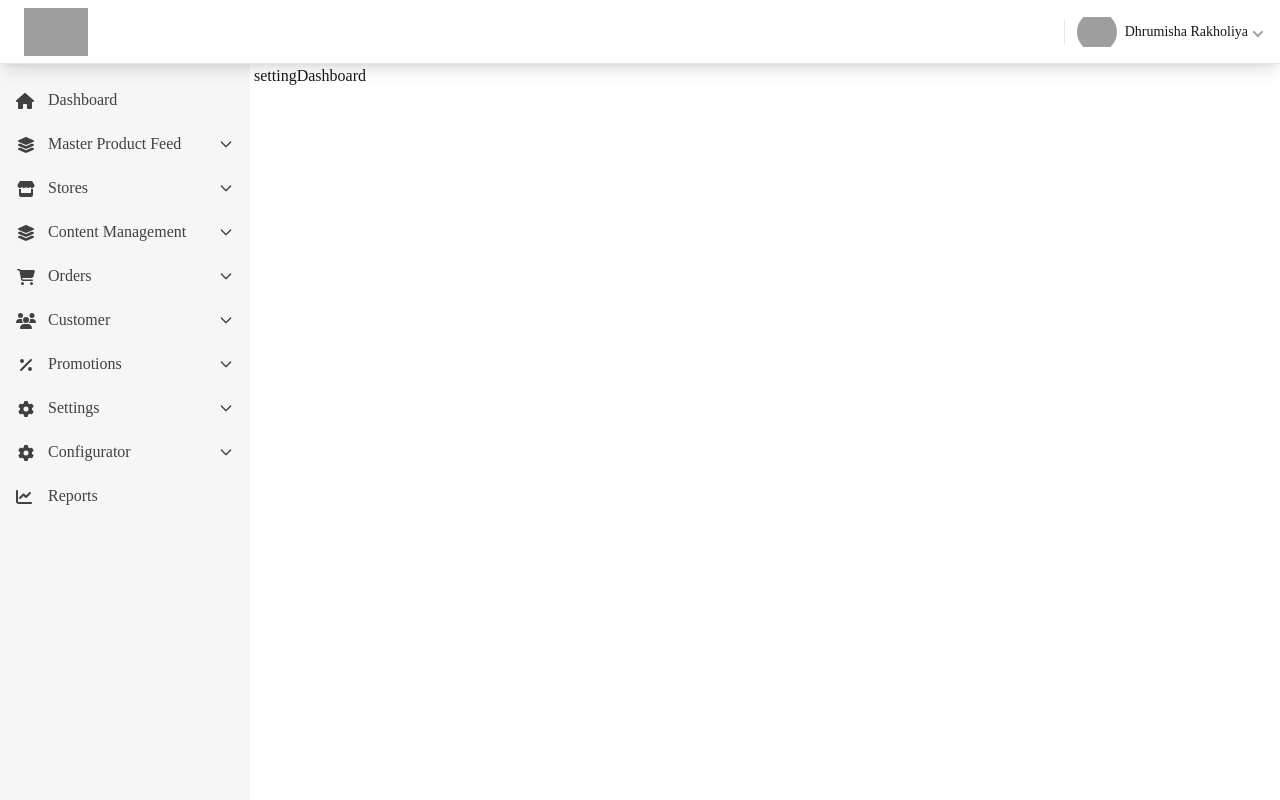
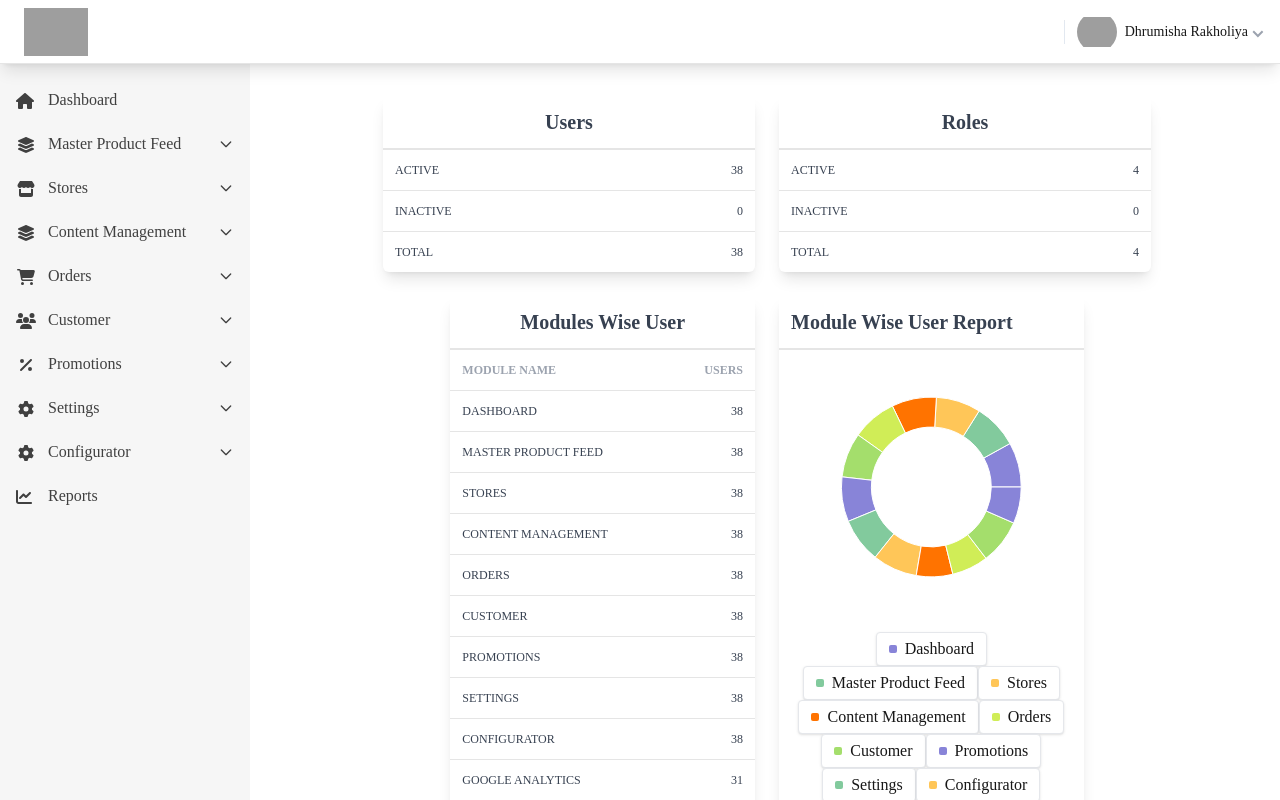
Before and after one commit to Kishan-Vadaliya/LanoRevAmp, a Next.js app in the folder frontend/: page /admin/settings/dashboard in a window 1280 px wide. Built offline with nearby package versions, Linux system fonts and the light colour scheme; grey boxes are pictures that could not be loaded.

Commit message:
setting dashboard using json

```diff
--- a/frontend/src/admin-pages/settingDashboard/index.tsx
+++ b/frontend/src/admin-pages/settingDashboard/index.tsx
@@ -1,9 +1,182 @@
-import React from 'react'
+"use client";
+import { PieChart, Pie, ResponsiveContainer, Tooltip, Cell } from "recharts";
+import { ModuleWiseUserData } from "../../data/chart";
+import { useState } from "react";
 
-function settingDashboard() {
+const SettingDashboard = () => {
+  const [data, setData] = useState(ModuleWiseUserData);
+  const toggleVisibility = (name: string) => {
+    setData((prevData) =>
+      prevData.map((item) =>
+        item.name === name
+          ? { ...item, users: item.users === 0 ? 38 : 0 } // Toggle users count
+          : item
+      )
+    );
+  };
+
   return (
-    <div>settingDashboard</div>
-  )
-}
+    <div className="px-4 sm:px-6 lg:px-8 py-8 w-full">
+      <div className="grid grid-cols-12 gap-6 max-w-3xl mx-auto mb-6">
+        {/* User Wise */}
+        <div className="flex flex-col col-span-full sm:col-span-6 xl:col-span-6 bg-white shadow-lg rounded-md">
+          <div className="text-center item-center block">
+            <div className="flex flex-wrap items-center">
+              <div className="relative w-full max-w-full text-center">
+                <a href="/admin/Settings/user">
+                  <div className="p-3 font-semibold text-xl text-gray-700 border-b-2 border-neutral-200">
+                    Users
+                  </div>
+                </a>
+                <div className="p-3 text-gray-700 uppercase text-xs flex justify-between border-b border-neutral-200 last:border-b-0">
+                  <a href="/admin/Settings/user">
+                    <div>Active</div>
+                  </a>
+                  <div>38</div>
+                </div>
+                <div className="p-3 text-gray-700 uppercase text-xs flex justify-between border-b border-neutral-200 last:border-b-0">
+                  <a href="/admin/Settings/user">
+                    <div>InActive</div>
+                  </a>
+                  <div>0</div>
+                </div>
+                <div className="p-3 text-gray-700 uppercase text-xs flex justify-between border-b border-neutral-200 last:border-b-0">
+                  <a href="/admin/Settings/user">
+                    <div>Total</div>
+                  </a>
+                  <div>38</div>
+                </div>
+              </div>
+            </div>
+          </div>
+        </div>
 
-export default settingDashboard;
+        {/* Role Wise */}
+        <div className="flex flex-col col-span-full sm:col-span-6 xl:col-span-6 bg-white shadow-lg rounded-md">
+          <div className="text-center item-center block">
+            <div className="flex flex-wrap items-center">
+              <div className="relative w-full max-w-full text-center">
+                <a href="/admin/Settings/roles">
+                  <div className="p-3 font-semibold text-xl text-gray-700 border-b-2 border-neutral-200">
+                    Roles
+                  </div>
+                </a>
+                <div className="p-3 text-gray-700 uppercase text-xs flex justify-between border-b border-neutral-200 last:border-b-0">
+                  <a href="/admin/Settings/roles">
+                    <div>Active</div>
+                  </a>
+                  <div>4</div>
+                </div>
+                <div className="p-3 text-gray-700 uppercase text-xs flex justify-between border-b border-neutral-200 last:border-b-0">
+                  <a href="/admin/Settings/roles">
+                    <div>InActive</div>
+                  </a>
+                  <div>0</div>
+                </div>
+                <div className="p-3 text-gray-700 uppercase text-xs flex justify-between border-b border-neutral-200 last:border-b-0">
+                  <a href="/admin/Settings/roles">
+                    <div>Total</div>
+                  </a>
+                  <div>4</div>
+                </div>
+              </div>
+            </div>
+          </div>
+        </div>
+      </div>
+
+      <div className="grid grid-cols-12 gap-6 max-w-full mx-auto mb-6">
+        <div className="hidden xl:block flex flex-col col-span-full xl:col-span-2">
+          {" "}
+        </div>
+
+        {/* Modules Wise User */}
+        <div className="flex flex-col col-span-full xl:col-span-4 bg-white shadow-lg rounded-md">
+          <div className="text-center item-center block">
+            <div className="flex flex-wrap items-center">
+              <div className="relative w-full max-w-full text-center">
+                <div className="p-3 font-semibold text-xl text-gray-700 border-b-2 border-neutral-200">
+                  <div>Modules Wise User </div>
+                </div>
+                <div className="p-3 text-gray-700 uppercase font-bold text-xs flex justify-between border-b border-neutral-200 last:border-b-0">
+                  <div className="text-gray-400"> Module Name</div>
+                  <div className="text-gray-400"> Users </div>
+                </div>
+                {ModuleWiseUserData.map((item) => (
+                  <div className="p-3 text-gray-700 uppercase text-xs flex justify-between border-b border-neutral-200 last:border-b-0">
+                    <div> {item.name}</div>
+                    <div> {item.users}</div>
+                  </div>
+                ))}
+              </div>
+            </div>
+          </div>
+        </div>
+
+        {/* Modules Wise User Report */}
+        <div className="flex flex-col col-span-full xl:col-span-4">
+          <div className="w-full bg-white shadow-lg rounded-md h-full">
+            <div className=" p-3 font-semibold text-xl text-gray-700 border-b-2 border-neutral-200">
+              <div className="sm:flex sm:justify-between sm:items-center">
+                <div className="font-semibold">Module Wise User Report</div>
+                <div></div>
+              </div>
+              <div></div>
+            </div>
+            <div className="flex flex-wrap p-3  justify-center item-center text-center">
+              <div style={{ width: "100%", height: "250px" }}>
+                {" "}
+                {/* // Ensure height is set */}
+                <ResponsiveContainer width="100%" height="100%">
+                  <PieChart>
+                    <Pie
+                      data={ModuleWiseUserData}
+                      dataKey="users"
+                      cx="50%"
+                      cy="50%"
+                      innerRadius={60}
+                      outerRadius={90}
+                    >
+                      {data.map((entry, index) => (
+                        <Cell
+                          key={`cell-${index}`}
+                          fill={entry.users === 0 ? "" : entry.color} // Show grey for hidden slices
+                        />
+                      ))}
+                    </Pie>
+                    <Tooltip />
+                  </PieChart>
+                </ResponsiveContainer>
+              </div>
+            </div>
+
+            <div className="px-3 pt-2 pb-3">
+              <ul className="flex flex-wrap justify-center">
+                {ModuleWiseUserData.map((item) => {
+                  return (
+                    <li className="margin: 0.25rem" key={item.name}>
+                      <button
+                        className={`btn-xs border shadow flex items-center px-3 py-1 rounded ${
+                          item.visible ? "bg-white" : "bg-gray-300 opacity-50"
+                        }`}
+                        type="button"
+                        onClick={() => toggleVisibility(item.name)}
+                      >
+                        <span
+                          className="block w-2 h-2 bg-gray-300 rounded-sm mr-2"
+                          style={{ background: item.color }}
+                        ></span>
+                        <span className="flex items-center">{item.name}</span>
+                      </button>
+                    </li>
+                  );
+                })}
+              </ul>
+            </div>
+          </div>
+        </div>
+      </div>
+    </div>
+  );
+};
+export default SettingDashboard;
--- /dev/null
+++ b/frontend/src/data/chart.ts
@@ -0,0 +1,15 @@
+export const ModuleWiseUserData = [
+    { name: "Dashboard", users: 38, color: "#8884d8", visible: true },
+    { name: "Master Product Feed", users: 38, color: "#82ca9d", visible: true },
+    { name: "Stores", users: 38, color: "#ffc658", visible: true },
+    { name: "Content Management", users: 38, color: "#ff7300", visible: true },
+    { name: "Orders", users: 38, color: "#d0ed57", visible: true },
+    { name: "Customer", users: 38, color: "#a4de6c", visible: true },
+    { name: "Promotions", users: 38, color: "#8884d8", visible: true },
+    { name: "Settings", users: 38, color: "#82ca9d", visible: true },
+    { name: "Configurator", users: 38, color: "#ffc658", visible: true },
+    { name: "Google Analytics", users: 31, color: "#ff7300", visible: true },
+    { name: "Dashboard Widget", users: 31, color: "#d0ed57", visible: true },
+    { name: "Reports", users: 38, color: "#a4de6c", visible: true },
+    { name: "Weight Master", users: 31, color: "#8884d8", visible: true }
+  ];
```
